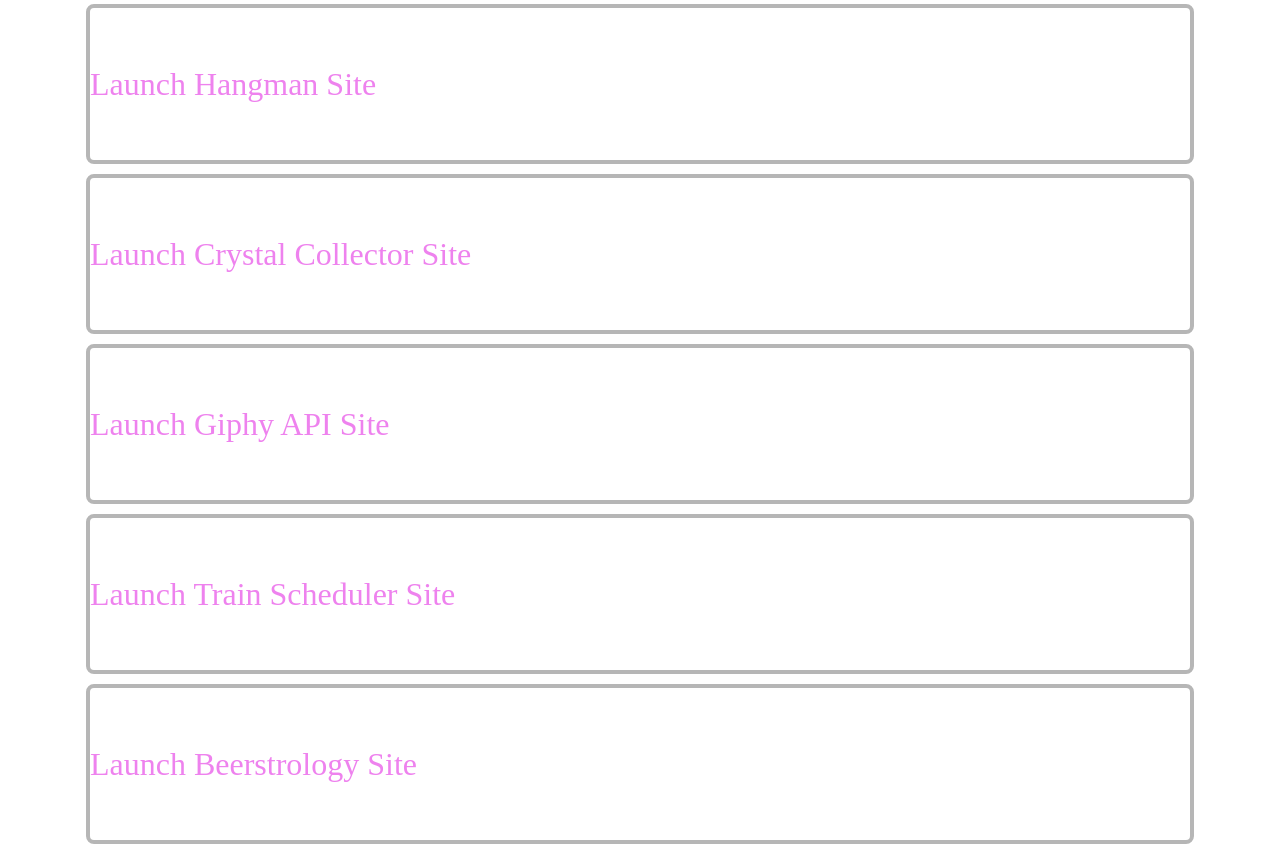
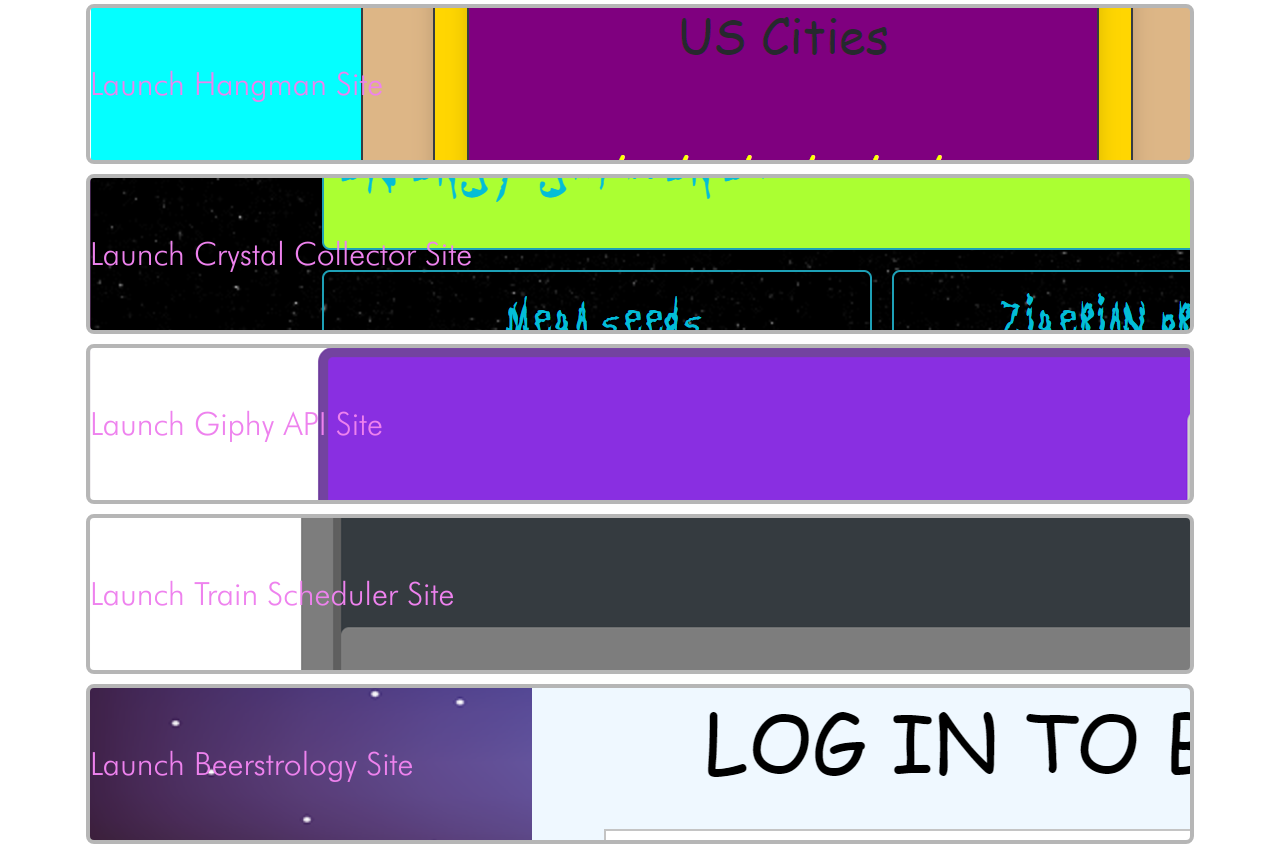
Before and after one commit to IamMonkie/portfolio, a plain HTML site: page index.html in a window 1280 px wide. Shown: the part 542-1389 px from the top of the page. Drawn offline with nearby package versions, Linux system fonts and the light colour scheme; the site is published under a folder, as on GitHub Pages, so addresses that start at the root find nothing.

Commit message:
revision D: update css bg links to work with github

```diff
--- a/assets/css/style.css
+++ b/assets/css/style.css
@@ -1,5 +1,5 @@
 @font-face {
-  src: url(/assets/css/fonts/futura-lt-bt/FutuLt.ttf);
+  src: url(fonts/futura-lt-bt/FutuLt.ttf);
   font-family: futura;
 }
 
@@ -68,7 +68,7 @@ a:hover {
 
 #hangmanContainer {
   /* background: orange; */
-  background-image: url("/assets/css/images/hangmanPreview.png");
+  background-image: url("images/hangmanPreview.png");
   height: 5em;
   width: 100%;
   align-content: center;
@@ -81,7 +81,7 @@ a:hover {
 
 #crystalContainer {
   /* background: dodgerblue; */
-  background-image: url("/assets/css/images/crystalPreview.png");
+  background-image: url("images/crystalPreview.png");
   height: 5em;
   align-content: center;
   text-align: center;
@@ -92,7 +92,7 @@ a:hover {
 
 #gifyContainer {
   /* background: purple; */
-  background-image: url("/assets/css/images/giphyPreview.png");
+  background-image: url("images/giphyPreview.png");
   height: 5em;
   align-content: center;
   text-align: center;
@@ -103,7 +103,7 @@ a:hover {
 
 #trainContainer {
   /* background: greenyellow; */
-  background-image: url("/assets/css/images/trainPreview.png");
+  background-image: url("images/trainPreview.png");
   height: 5em;
   align-content: center;
   text-align: center;
@@ -114,7 +114,7 @@ a:hover {
 
 #beerstrologyContainer {
   /* background: yellow; */
-  background-image: url("/assets/css/images/beerstrologyPreview.png");
+  background-image: url("images/beerstrologyPreview.png");
   height: 5em;
   align-content: center;
   text-align: center;
```
